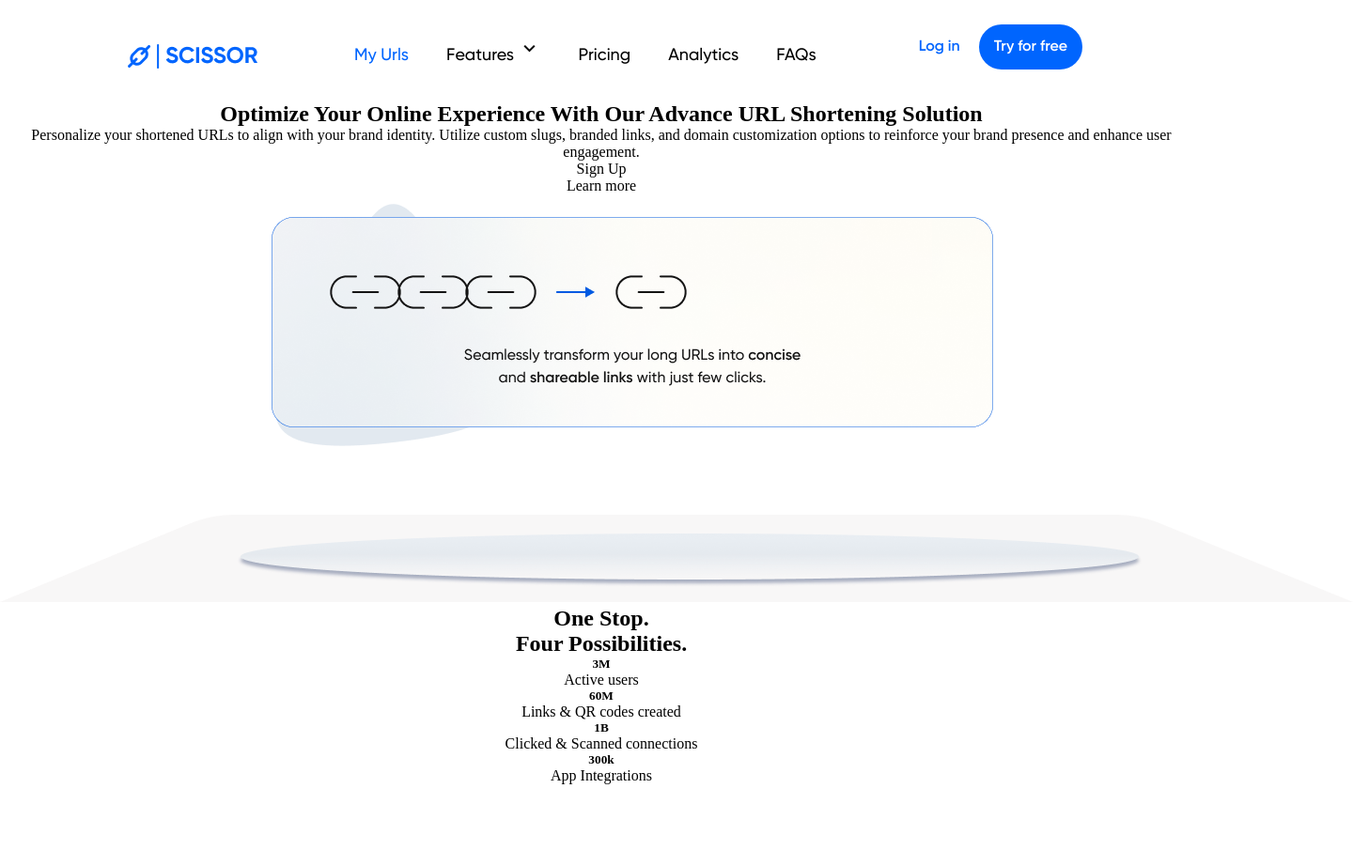
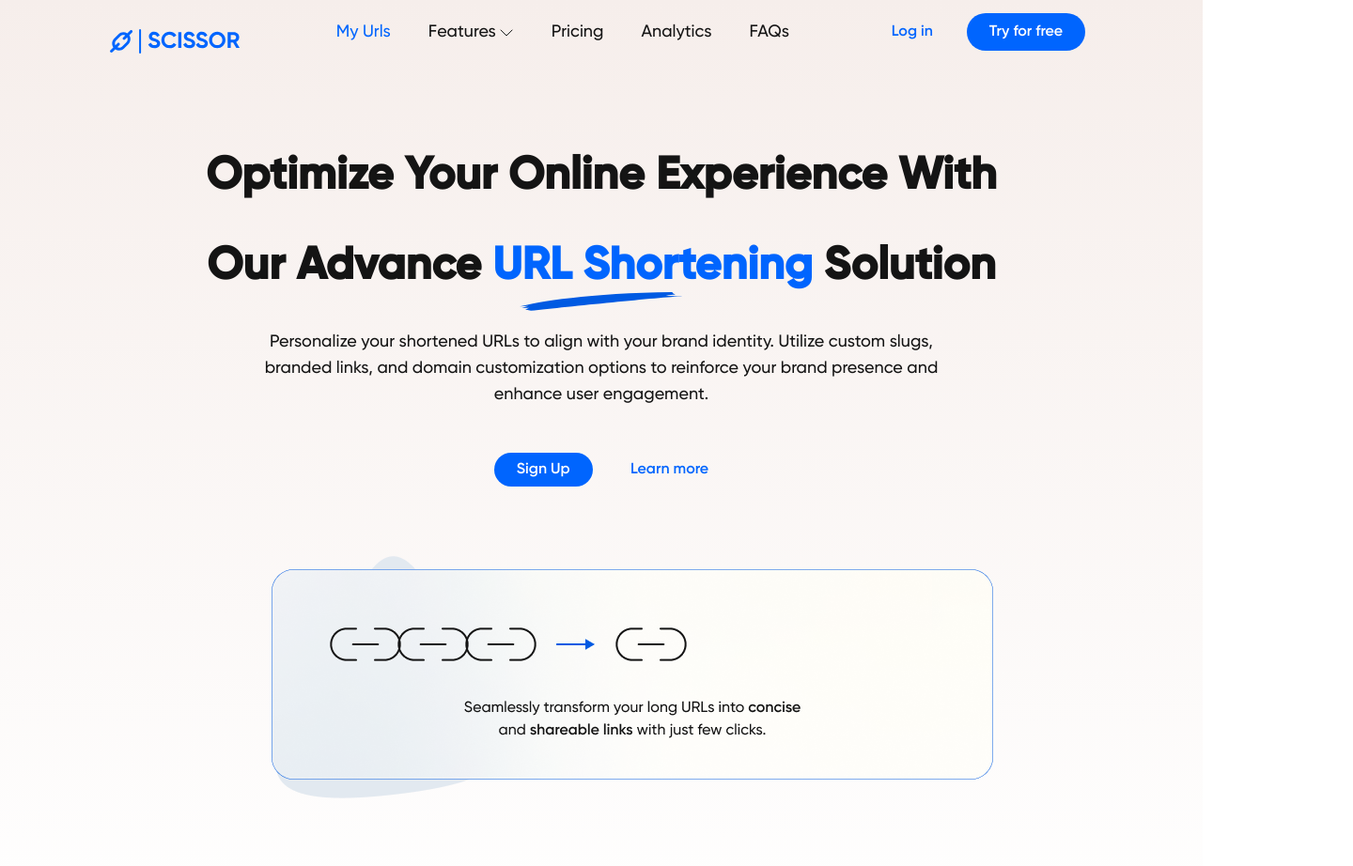
Before and after one commit to Solar-Rays/Semester1_Assignment, a plain HTML site: page index.html in a window 1280 px wide. Shown: the top 922 px of the page at 94% size, 1440 px wide, since content can reach past the window. Before the commit the page ends 835 px from the top, so only its background shows below. Drawn offline with nearby package versions, Linux system fonts and the light colour scheme.

Commit message:
minor changes

```diff
--- a/index.html
+++ b/index.html
@@ -12,14 +12,14 @@
 </head>
 
 <body>
+    <div class="hero">
         <header>
-        <div><img src="/resources/Logo.png" alt="Scissor"></div>
+            <div><img src="/resources/Logo.svg" alt="Scissor"></div>
 
             <nav>
                 <ul class="nav-link">
                     <li class="active">My Urls</li>
-                <li>Features <span class="material-symbols-outlined">
-                        expand_more
+                    <li>Features <span><img src="/resources/Vector.svg" alt="">
                         </span></li>
                     <li>Pricing</li>
                     <li>Analytics</li>
@@ -28,54 +28,64 @@
             </nav>
             <div class="login-link">
                 <ul>
-                <li class="login">Log in</li>
-                <li class="cta">Try for free</li>
+                    <li class="cta-lnk">Log in</li>
+                    <li class="cta-btn">Try for free</li>
                 </ul>
             </div>
         </header>
 
         <main>
-        <section class="hero">
-            <div>
-                <h1>Optimize Your Online Experience With Our Advance URL Shortening Solution</h1>
+            <section class="hero-section">
+                <div class="main-content">
+                    <div class="hero-content">
+                        <h1>Optimize Your Online Experience With Our Advance <span>URL Shortening</span> Solution</h1>
+                        <img src="/resources/Vector 3.svg" alt="">
 
-                <p>Personalize your shortened URLs to align with your brand identity. Utilize custom slugs, branded
+                        <p>Personalize your shortened URLs to align with your brand identity. Utilize custom slugs,
+                            branded
                             links,
-                    and domain customization options to reinforce your brand presence and enhance user engagement.</p>
+                            and domain customization options to reinforce your brand presence and enhance user
+                            engagement.
+                        </p>
+                    </div>
 
-                <p>Sign Up</p>
-                <p>Learn more</p>
+                    <div class="main-cta">
+                        <p class="cta-btn">Sign Up</p>
+                        <p class="cta-lnk">Learn more</p>
+                    </div>
                 </div>
                 <div>
                     <img src="/resources/Group 2.png"
                         alt="Seamlessly transform your long URLs into concise and shareable links with just few clicks.">
                 </div>
-            <div>
+                <div class="platform">
                     <img src="/resources/Group 3.png" alt="platform">
                 </div>
             </section>
 
+    </div>
+
     <section class="data">
+        <div class="data-container">
             <h2>One Stop. <br> Four <span>Possibilities</span>.</h2>
-            <div>
-                <ul>
-                    <li>
+            <div class="data-items">
+                <div class="data-item">
                     <h5>3M</h5>
                     <p>Active users</p>
-                    </li>
-                    <li>
+                </div>
+                <div class="data-item">
                     <h5>60M</h5>
                     <p>Links & QR codes created</p>
-                    </li>
-                    <li>
+                </div>
+                <div class="data-item">
                     <h5>1B</h5>
                     <p>Clicked & Scanned connections</p>
-                    </li>
-                    <li>
+                </div>
+                <div class="data-item">
                     <h5>300k</h5>
                     <p>App Integrations</p>
-                    </li>
-                </ul>
+                </div>
+            </div>
         </div>
     </section>
     </main>
--- a/main.css
+++ b/main.css
@@ -18,17 +18,23 @@
     src: url(/resources/gilroy/Gilroy-SemiBold.ttf);
 }
 
+@font-face {
+    font-family: gilroy-bold;
+    src: url(/resources/gilroy/Gilroy-Bold.ttf);
+}
+
 html {
     text-align: center;
+    color: #141414;
 }
 
 header {
     display: flex;
     justify-content: space-between;
-    width: 80%;
-    max-width: 1440px;
+    width: 83%;
+    max-width: 1200px;
     margin: auto;
-    padding: 2.5rem 1.5rem 1.5rem;
+    padding: 1.5rem 1.5rem 1.5rem;
 }
 
 li {
@@ -38,7 +44,7 @@ li {
 nav>ul>li,
 .login-link>ul>li {
     display: inline;
-    padding: 1em;
+    margin: 1em;
 }
 
 nav>ul>li {
@@ -53,7 +59,7 @@ nav>ul>li {
     color: #0065FE;
 }
 
-.login {
+.cta-lnk {
     font-family: Gilroy-SemiBold;
     font-size: 16px;
     line-height: 19px;
@@ -62,7 +68,7 @@ nav>ul>li {
     color: #0065FE;
 }
 
-.cta {
+.cta-btn {
     font-family: gilroy-semibold;
     font-size: 16px;
     line-height: 12px;
@@ -75,4 +81,108 @@ nav>ul>li {
     padding: 12px 24px 12px 24px;
     border-radius: 100px;
     gap: 10px;
+
+    /* Fix this! */
 }
+
+.hero {
+    background-image: linear-gradient(#F6EEEB, #FFFFFF);
+}
+
+.main-content {
+    width: 70%;
+    margin: .5rem auto 4rem;
+    max-width: 1120px;
+}
+
+.hero-content {
+    margin: 3rem 0;
+}
+
+h1 {
+    font-family: Gilroy-Bold;
+    font-size: 48px;
+    line-height: 96px;
+    letter-spacing: 0em;
+    text-align: center;
+}
+
+h1>span {
+    color: #0065FE;
+}
+
+.hero-content>img {
+    margin-top: -80px;
+    margin-bottom: 15px;
+}
+
+.hero-content>p {
+    font-family: Gilroy-Medium;
+    font-size: 18px;
+    line-height: 28px;
+    letter-spacing: 0em;
+    text-align: center;
+    width: 80%;
+    margin: auto;
+}
+
+.main-cta {
+    display: flex;
+    justify-content: space-around;
+    width: 30%;
+    margin: auto;
+    align-items: center;
+}
+
+.platform>img {
+    width: 100%;
+    max-width: 1440px;
+}
+
+.data {
+    background-color: #F9FBFD;
+}
+
+.data-container {
+    display: flex;
+    justify-content: space-between;
+    align-items: center;
+    padding: 3rem 5rem;
+    max-width: 1440px;
+}
+
+.data-container>h2 {
+    font-family: Gilroy-Bold;
+    font-size: 40px;
+    line-height: 48px;
+    letter-spacing: 0em;
+    text-align: left;
+}
+
+.data-container>h2>span {
+    color: #005AE2;
+}
+
+.data-container h5 {
+    font-family: Gilroy-SemiBold;
+    font-size: 32px;
+    line-height: 40px;
+    letter-spacing: 0em;
+    text-align: left;
+}
+
+.data-container p {
+    font-family: Gilroy-Medium;
+    font-size: 16px;
+    line-height: 24px;
+    letter-spacing: 0em;
+    text-align: left;
+}
+.data-items {
+    display: flex;
+}
+
+.data-item {
+    width: 25%;
+    padding: .5rem;
+}
```
Also changed, not shown: resources/Group 2.svg (added), resources/Group 3.svg (added), resources/Logo.svg (added), resources/Vector 3.svg (added), resources/Vector.svg (added). Lines whose indentation alone changed are shown as unchanged.
